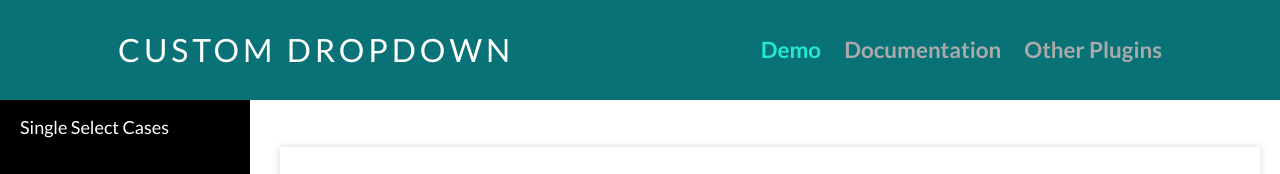
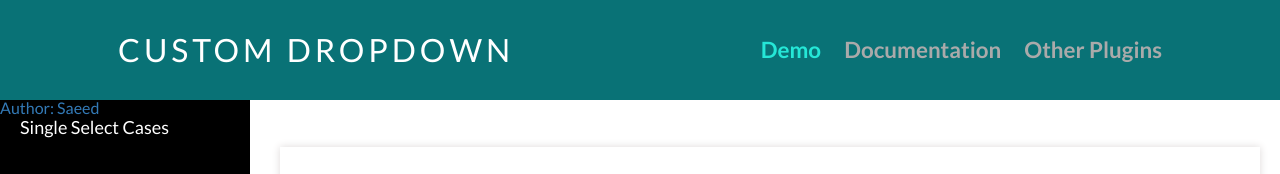
Before and after one commit to pflin87/droopy, a plain HTML site: page index.html in a window 1280 px wide. Shown: the top 174 px of the page. Drawn offline with Linux system fonts and the light colour scheme.

```diff
--- a/index.html
+++ b/index.html
@@ -55,6 +55,7 @@
                     <a href="#">callBack Functions</a>
                 </li> -->
             </ul>
+            <a href="#">Author: Saeed</a>
         </div>
         <!-- /#sidebar-wrapper -->
         <!-- Page Content -->
```
Also changed, not shown: 1 other file.
